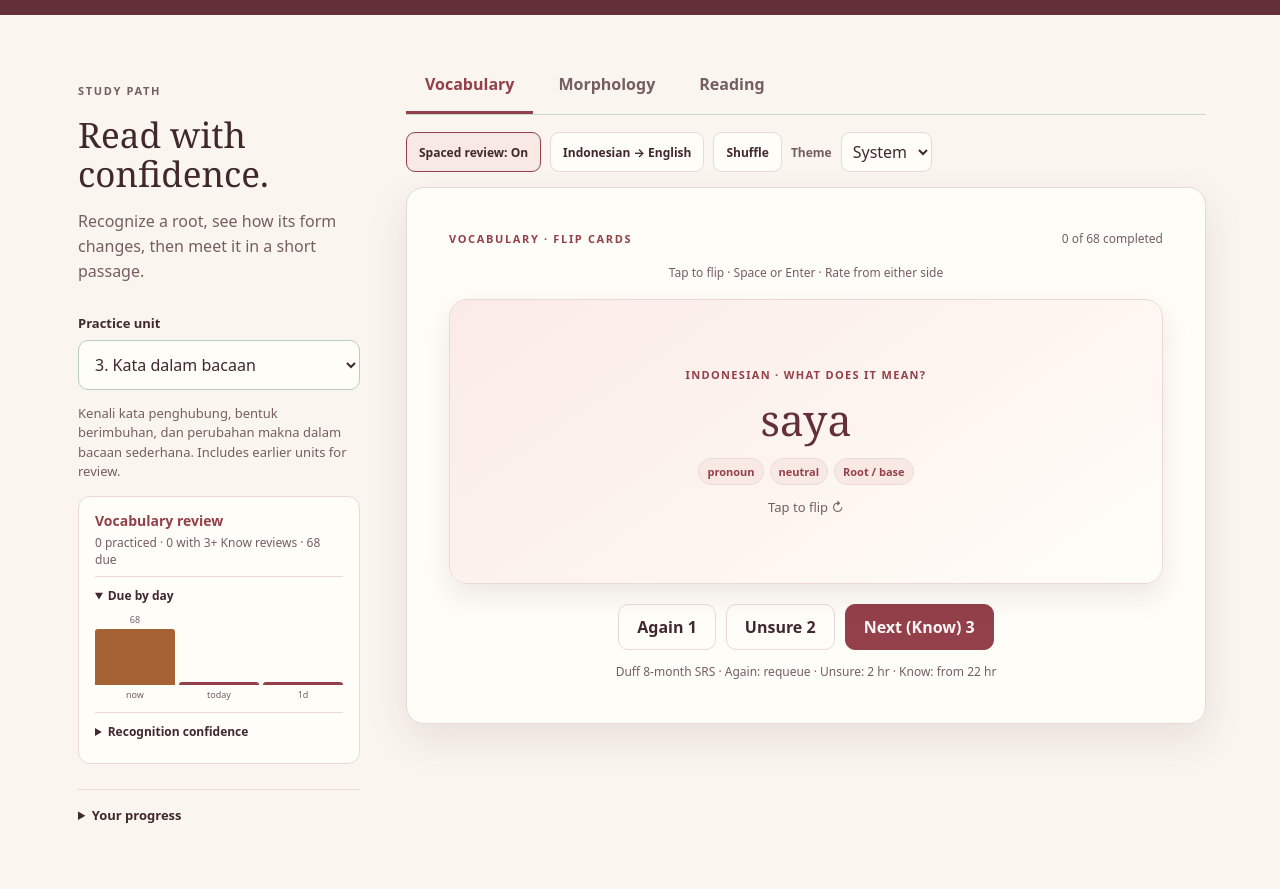
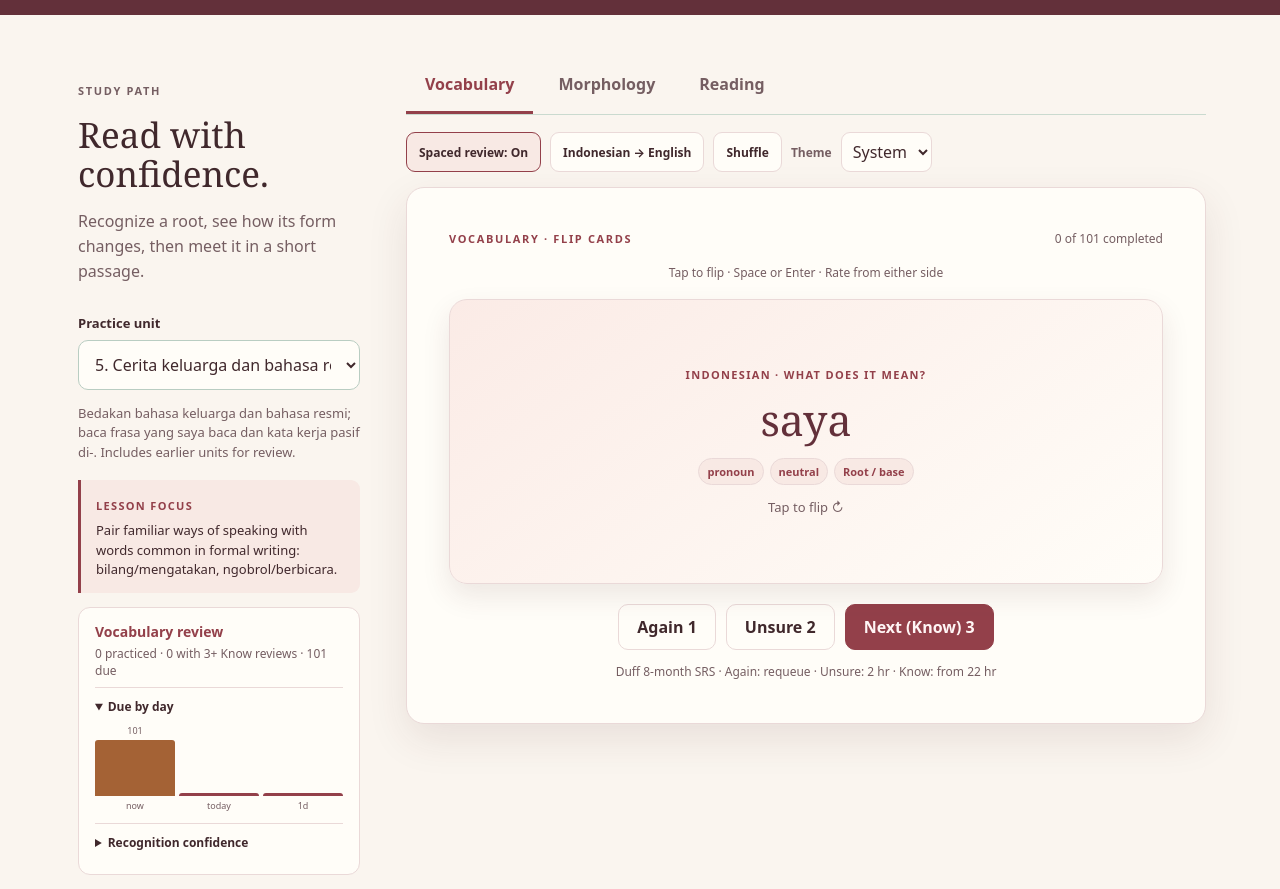
Before and after one commit to hutima/indonesian_study, a website with bundled scripts: page index.html in a window 1280 px wide. Shown: the part 63-952 px from the top of the page. Built offline with nearby package versions, Linux system fonts and the light colour scheme.

Commit message:
Add textbook-informed Indonesian bridge lessons

```diff
--- a/app.js
+++ b/app.js
@@ -7,6 +7,7 @@ import { advanceSelection } from './navigation.js';
 const panel = document.querySelector('#study-panel');
 const select = document.querySelector('#unit-select');
 const description = document.querySelector('#unit-description');
+const guide = document.querySelector('#lesson-guide');
 const status = document.querySelector('#offline-status');
 const analytics = document.querySelector('#vocab-analytics');
 const toolbar = document.querySelector('#vocab-toolbar');
@@ -90,6 +91,12 @@ function head(label, count) {
   panel.append(header);
 }
 
+function renderGuide() {
+  const text = UNITS[unitIndex].guide?.[mode];
+  guide.hidden = !text;
+  guide.replaceChildren();
+  if (text) add(guide, node('strong', '', 'LESSON FOCUS'), node('p', '', text));
+}
 function nextItem() {
   const items = pool();
   const next = advanceSelection(itemIndex, items.length, unitIndex, UNITS.length);
@@ -98,7 +105,7 @@ function nextItem() {
     unitIndex = next.unitIndex;
     select.value = String(unitIndex);
     description.textContent = UNITS[unitIndex].description + ' Includes earlier units for review.';
-    renderProgress();
+    renderProgress(); renderGuide();
   } else itemIndex = next.index;
   stepIndex = 0; chosen = null; revealed = false; translationShown = false;
   render();
@@ -240,12 +247,12 @@ function render() {
 
 UNITS.forEach((unit, index) => { const option = node('option', '', `${index + 1}. ${unit.title}`); option.value = String(index); select.append(option); });
 select.value = String(unitIndex);
-function updateUnit() { description.textContent = UNITS[unitIndex].description + ' Includes earlier units for review.'; itemIndex = startOfSelectedUnit(); stepIndex = 0; chosen = null; revealed = false; translationShown = false; startVocabDeck(); renderProgress(); render(); }
+function updateUnit() { description.textContent = UNITS[unitIndex].description + ' Includes earlier units for review.'; renderGuide(); itemIndex = startOfSelectedUnit(); stepIndex = 0; chosen = null; revealed = false; translationShown = false; startVocabDeck(); renderProgress(); render(); }
 select.addEventListener('change', () => { unitIndex = Number(select.value); updateUnit(); });
 document.querySelectorAll('[data-mode]').forEach(tab => tab.addEventListener('click', () => {
   mode = tab.dataset.mode;
   document.querySelectorAll('[data-mode]').forEach(other => { if (other === tab) other.setAttribute('aria-current', 'page'); else other.removeAttribute('aria-current'); });
-  itemIndex = startOfSelectedUnit(); stepIndex = 0; chosen = null; revealed = false; translationShown = false; render();
+  itemIndex = startOfSelectedUnit(); stepIndex = 0; chosen = null; revealed = false; translationShown = false; renderGuide(); render();
 }));
 document.querySelector('#export-button').addEventListener('click', () => {
   const url = URL.createObjectURL(new Blob([JSON.stringify(progress, null, 2)], { type: 'application/json' }));
--- a/content/manifest.js
+++ b/content/manifest.js
@@ -1,6 +1,8 @@
 import { unit01 } from './units/unit01.js';
 import { unit02 } from './units/unit02.js';
 import { unit03 } from './units/unit03.js';
+import { unit04 } from './units/unit04.js';
+import { unit05 } from './units/unit05.js';
 
-export const UNITS = [unit01, unit02, unit03];
-export const UNIT_URLS = ['./content/units/unit01.js', './content/units/unit02.js', './content/units/unit03.js'];
+export const UNITS = [unit01, unit02, unit03, unit04, unit05];
+export const UNIT_URLS = ['./content/units/unit01.js', './content/units/unit02.js', './content/units/unit03.js', './content/units/unit04.js', './content/units/unit05.js'];
--- /dev/null
+++ b/content/units/unit04.js
@@ -0,0 +1,50 @@
+// Original practice informed by the grammar progression of textbook Topic 1.
+export const unit04 = {
+  id: 'id-stage2-unit04', title: 'Kesehatan dan saran', level: 4,
+  description: 'Baca pesan keluarga tentang kesehatan, kenali kata kerja meN-, lalu pahami saran dan perintah.',
+  guide: {
+    vocabulary: 'Recognize useful health words and distinguish roots from the verbs you actually see in writing.',
+    morphology: 'meN- often forms an active verb with an object; its surface shape changes with the root. In a direct instruction, the prefix can disappear.',
+    reading: 'Follow a short family message first; look for advice, cause, and the person doing each action.'
+  },
+  vocabulary: [
+    { id:'id-u04-voc-sehat',unitId:'id-stage2-unit04',form:'sehat',meaning:'healthy',pos:'adjective',register:'neutral',kind:'root',example:'Ayah sudah sehat kembali.' },
+    { id:'id-u04-voc-sakit',unitId:'id-stage2-unit04',form:'sakit',meaning:'sick; painful',pos:'adjective',register:'neutral',kind:'root',example:'Perutnya sakit sejak pagi.' },
+    { id:'id-u04-voc-perut',unitId:'id-stage2-unit04',form:'perut',meaning:'stomach; belly',pos:'noun',register:'neutral',kind:'root',example:'Perut Rani terasa tidak nyaman.' },
+    { id:'id-u04-voc-makanan',unitId:'id-stage2-unit04',form:'makanan',meaning:'food',pos:'noun',register:'neutral',kind:'derived',root:'makan',example:'Makanan itu terlalu pedas.' },
+    { id:'id-u04-voc-minum',unitId:'id-stage2-unit04',form:'minum',meaning:'drink (verb)',pos:'verb',register:'neutral',kind:'root',example:'Rani minum air putih.' },
+    { id:'id-u04-voc-air-putih',unitId:'id-stage2-unit04',form:'air putih',meaning:'plain drinking water',pos:'noun',register:'neutral',kind:'root',example:'Ibu menyuruh Rani minum air putih.' },
+    { id:'id-u04-voc-jaga',unitId:'id-stage2-unit04',form:'jaga',meaning:'watch over; guard (root)',pos:'verb',register:'neutral',kind:'root',example:'Jaga kesehatanmu saat bepergian.' },
+    { id:'id-u04-voc-menjaga',unitId:'id-stage2-unit04',form:'menjaga',meaning:'look after; maintain',pos:'verb',register:'neutral',kind:'derived',root:'jaga',example:'Ibu menjaga kesehatannya dengan berjalan kaki.' },
+    { id:'id-u04-voc-kurang',unitId:'id-stage2-unit04',form:'kurang',meaning:'less; lacking',pos:'adjective',register:'neutral',kind:'root',example:'Tidurnya kurang semalam.' },
+    { id:'id-u04-voc-mengurangi',unitId:'id-stage2-unit04',form:'mengurangi',meaning:'reduce something',pos:'verb',register:'formal',kind:'derived',root:'kurang',example:'Dokter menyarankan Rani mengurangi makanan pedas.' },
+    { id:'id-u04-voc-hindar',unitId:'id-stage2-unit04',form:'hindar',meaning:'avoid (root)',pos:'verb',register:'neutral',kind:'root',example:'Ia berusaha menghindari makanan pedas.' },
+    { id:'id-u04-voc-menghindari',unitId:'id-stage2-unit04',form:'menghindari',meaning:'avoid something',pos:'verb',register:'formal',kind:'derived',root:'hindar',example:'Rani menghindari makanan yang terlalu pedas.' },
+    { id:'id-u04-voc-hindari',unitId:'id-stage2-unit04',form:'hindari',meaning:'avoid it! (instruction)',pos:'verb',register:'formal',kind:'derived',root:'hindar',example:'Hindari makanan pedas untuk sementara.',note:'Imperative form without meN-; -i remains attached.' },
+    { id:'id-u04-voc-saran',unitId:'id-stage2-unit04',form:'saran',meaning:'advice; suggestion',pos:'noun',register:'neutral',kind:'root',example:'Ibu memberi Rani saran sederhana.' },
+    { id:'id-u04-voc-menyarankan',unitId:'id-stage2-unit04',form:'menyarankan',meaning:'recommend; suggest something',pos:'verb',register:'formal',kind:'derived',root:'saran',example:'Dokter menyarankan istirahat sehari.' },
+    { id:'id-u04-voc-istirahat',unitId:'id-stage2-unit04',form:'istirahat',meaning:'rest; take a break',pos:'verb',register:'neutral',kind:'root',example:'Rani istirahat di rumah hari ini.' },
+    { id:'id-u04-voc-pedas',unitId:'id-stage2-unit04',form:'pedas',meaning:'spicy',pos:'adjective',register:'neutral',kind:'root',example:'Sambal ini sangat pedas.' }
+  ],
+  morphology: [
+    {id:'id-u04-morph-menjaga',unitId:'id-stage2-unit04',form:'menjaga',context:'Ibu menjaga kesehatan keluarganya.',root:'jaga',affixes:['meN-'],process:'meN- forms an active verb; the subject Ibu looks after the object kesehatan keluarganya.',meaning:'Ibu looks after the family’s health.',steps:[
+      {prompt:'Apa yang dilakukan Ibu dalam kalimat ini?',choices:['She looks after her family’s health.','Her family’s health looks after her.','She becomes healthy accidentally.'],answer:'She looks after her family’s health.',focus:'semantic',explanation:'menjaga describes Ibu doing the action to kesehatan keluarganya.'},
+      {prompt:'Apa fungsi awalan meN- di sini?',choices:['Forms an active verb with Ibu as the doer.','Forms a noun for a health problem.','Makes keluarganya the doer.'],answer:'Forms an active verb with Ibu as the doer.',focus:'semantic',explanation:'The root jaga becomes the active verb menjaga. The root’s j is retained.'}
+    ]},
+    {id:'id-u04-morph-mengurangi',unitId:'id-stage2-unit04',form:'mengurangi',context:'Rani mengurangi makanan pedas.',root:'kurang',affixes:['meN-','-i'],process:'The derived verb means actively make something less; the initial k of kurang disappears after meng-.',meaning:'Rani cuts back on spicy food.',steps:[
+      {prompt:'Apa perubahan makna dari kurang ke mengurangi?',choices:['From “less/lacking” to “reduce something.”','From “less” to “be reduced by someone.”','From “less” to “a reduction” (noun).'],answer:'From “less/lacking” to “reduce something.”',focus:'semantic',explanation:'Rani actively reduces the amount of spicy food; makanan pedas is what she reduces.'},
+      {prompt:'Apa yang terjadi pada bunyi awal k dalam kurang?',choices:['It disappears in mengurangi.','It stays unchanged.','It becomes p.'],answer:'It disappears in mengurangi.',explanation:'With this root, meN- surfaces as meng- and the initial k drops.'}
+    ]},
+    {id:'id-u04-morph-menghindari',unitId:'id-stage2-unit04',form:'menghindari',context:'Rani menghindari sambal untuk sementara.',root:'hindar',affixes:['meN-','-i'],process:'meN-...-i forms an active verb taking an object: Rani avoids sambal.',meaning:'Rani avoids sambal for now.',steps:[
+      {prompt:'Apa hubungan Rani dengan sambal di sini?',choices:['Rani deliberately avoids it.','Rani serves it to someone.','Rani is avoided by it.'],answer:'Rani deliberately avoids it.',focus:'semantic',explanation:'The active verb menghindari acts on sambal as its object.'},
+      {prompt:'Dalam saran langsung “Hindari sambal!”, apa yang berubah?',choices:['meN- disappears, but -i remains.','di- replaces meN-.','The word turns into a noun.'],answer:'meN- disappears, but -i remains.',focus:'semantic',explanation:'Direct imperatives can drop the active meN- prefix: menghindari → hindari.'}
+    ]},
+    {id:'id-u04-morph-menyarankan',unitId:'id-stage2-unit04',form:'menyarankan',context:'Dokter menyarankan istirahat.',root:'saran',affixes:['meN-','-kan'],process:'meN-...-kan forms a verb meaning give or recommend a suggestion; the initial s of saran drops after meny-.',meaning:'The doctor recommends rest.',steps:[
+      {prompt:'Apa peran dokter pada “menyarankan istirahat”?',choices:['The doctor recommends rest.','The doctor receives advice from rest.','The doctor is the advice itself.'],answer:'The doctor recommends rest.',focus:'semantic',explanation:'menyarankan means to recommend something; the doctor is the source of the recommendation.'}
+    ]}
+  ],
+  readings:[{id:'id-u04-reading-pesan',unitId:'id-stage2-unit04',title:'Pesan Ibu untuk Rani',text:'Rani merasa sakit perut setelah makan siang. Ia memberi tahu ibunya lewat pesan. Ibu menyarankan Rani minum air putih dan istirahat. “Hindari makanan pedas dulu,” tulis Ibu. Rani mengikuti saran itu. Sore harinya, perutnya mulai terasa lebih baik.',translation:'Rani feels stomach pain after lunch. She tells her mother by message. Her mother recommends that Rani drink plain water and rest. “Avoid spicy food for now,” her mother writes. Rani follows the advice. By the afternoon, her stomach begins to feel better.',questions:[
+    {id:'id-u04-readq-cause',unitId:'id-stage2-unit04',prompt:'Mengapa Rani mengirim pesan kepada ibunya?',choices:['Karena perutnya sakit.','Karena ia ingin membeli sambal.','Karena ibunya pergi ke sekolah.'],answer:'Karena perutnya sakit.',explanation:'The first two sentences say Rani has stomach pain and tells her mother.'},
+    {id:'id-u04-readq-advice',unitId:'id-stage2-unit04',prompt:'Apa saran Ibu kepada Rani?',choices:['Minum air putih dan istirahat.','Makan lebih banyak sambal.','Pergi bekerja sore hari.'],answer:'Minum air putih dan istirahat.',explanation:'Ibu explicitly suggests water and rest; she also says to avoid spicy food.'}
+  ]}]
+};
--- /dev/null
+++ b/content/units/unit05.js
@@ -0,0 +1,48 @@
+// Original practice informed by textbook Topics 2–3 (family, register, passive).
+export const unit05 = {
+  id:'id-stage2-unit05',title:'Cerita keluarga dan bahasa resmi',level:5,
+  description:'Bedakan bahasa keluarga dan bahasa resmi; baca frasa yang saya baca dan kata kerja pasif di-.',
+  guide:{
+    vocabulary:'Pair familiar ways of speaking with words common in formal writing: bilang/mengatakan, ngobrol/berbicara.',
+    morphology:'A yang clause can describe a noun: pesan yang saya baca means the message that I read. With saya as the doer, the verb follows saya without meN-. Compare pesan itu dibaca Ibu.',
+    reading:'Read the family conversation, then notice how the same event appears in a short formal notice.'
+  },
+  vocabulary:[
+    {id:'id-u05-voc-bilang',unitId:'id-stage2-unit05',form:'bilang',meaning:'say; tell (conversational)',pos:'verb',register:'informal',kind:'root',example:'Ibu bilang acaranya mulai jam tujuh.'},
+    {id:'id-u05-voc-kata',unitId:'id-stage2-unit05',form:'kata',meaning:'word; saying (root)',pos:'noun',register:'neutral',kind:'root',example:'Saya tidak tahu arti kata ini.'},
+    {id:'id-u05-voc-mengatakan',unitId:'id-stage2-unit05',form:'mengatakan',meaning:'state; say (formal)',pos:'verb',register:'formal',kind:'derived',root:'kata',example:'Panitia mengatakan bahwa acara dimulai pukul tujuh.',note:'Common in formal reports; bilang is more conversational.'},
+    {id:'id-u05-voc-ngobrol',unitId:'id-stage2-unit05',form:'ngobrol',meaning:'chat; have a conversation',pos:'verb',register:'informal',kind:'root',example:'Kami ngobrol setelah makan malam.'},
+    {id:'id-u05-voc-bicara',unitId:'id-stage2-unit05',form:'bicara',meaning:'speak; talk',pos:'verb',register:'neutral',kind:'root',example:'Saya bicara dengan Tante Rina.'},
+    {id:'id-u05-voc-berbicara',unitId:'id-stage2-unit05',form:'berbicara',meaning:'speak; converse (formal)',pos:'verb',register:'formal',kind:'derived',root:'bicara',example:'Ketua kelompok berbicara kepada para tamu.'},
+    {id:'id-u05-voc-keluarga',unitId:'id-stage2-unit05',form:'keluarga',meaning:'family',pos:'noun',register:'neutral',kind:'root',example:'Keluarga kami berkumpul hari Minggu.'},
+    {id:'id-u05-voc-kumpul',unitId:'id-stage2-unit05',form:'kumpul',meaning:'gather (root)',pos:'verb',register:'neutral',kind:'root',example:'Kami akan berkumpul di rumah Nenek.'},
+    {id:'id-u05-voc-berkumpul',unitId:'id-stage2-unit05',form:'berkumpul',meaning:'gather together',pos:'verb',register:'neutral',kind:'derived',root:'kumpul',example:'Semua sepupu berkumpul di rumah Nenek.'},
+    {id:'id-u05-voc-undang',unitId:'id-stage2-unit05',form:'undang',meaning:'invite (root)',pos:'verb',register:'neutral',kind:'root',example:'Ibu mengundang saudara-saudaranya.'},
+    {id:'id-u05-voc-undangan',unitId:'id-stage2-unit05',form:'undangan',meaning:'invitation',pos:'noun',register:'neutral',kind:'derived',root:'undang',example:'Undangan itu dikirim kemarin.'},
+    {id:'id-u05-voc-dikirim',unitId:'id-stage2-unit05',form:'dikirim',meaning:'is/was sent',pos:'verb',register:'neutral',kind:'derived',root:'kirim',example:'Pesan itu dikirim oleh Ibu.'},
+    {id:'id-u05-voc-dibaca',unitId:'id-stage2-unit05',form:'dibaca',meaning:'is/was read',pos:'verb',register:'neutral',kind:'derived',root:'baca',example:'Pengumuman itu dibaca oleh para tamu.'},
+    {id:'id-u05-voc-kan',unitId:'id-stage2-unit05',form:'kan',meaning:'right?; as you know (conversational particle)',pos:'particle',register:'informal',kind:'root',example:'Acara mulai jam tujuh, kan?',note:'This stand-alone particle differs from the attached verb suffix -kan.'},
+    {id:'id-u05-voc-pengumuman',unitId:'id-stage2-unit05',form:'pengumuman',meaning:'announcement',pos:'noun',register:'formal',kind:'derived',root:'umum',example:'Pengumuman itu ditulis dalam bahasa resmi.'},
+    {id:'id-u05-voc-hadir',unitId:'id-stage2-unit05',form:'hadir',meaning:'present; attend',pos:'verb',register:'formal',kind:'root',example:'Para tamu diminta hadir pukul tujuh.'}
+  ],
+  morphology:[
+    {id:'id-u05-morph-mengatakan',unitId:'id-stage2-unit05',form:'mengatakan',context:'Ibu mengatakan bahwa acara dimulai pukul tujuh.',root:'kata',affixes:['meN-','-kan'],process:'The root kata (word/saying) becomes a formal transitive verb: state or say something. Its initial k drops after meng-.',meaning:'Ibu states that the event begins at seven.',steps:[
+      {prompt:'Apa fungsi bentuk mengatakan di sini?',choices:['States the information in a formal register.','Names a single word.','Means the event has been announced by someone.'],answer:'States the information in a formal register.',focus:'semantic',explanation:'mengatakan is a formal verb for saying something; in family conversation bilang is often more natural.'},
+      {prompt:'Bagaimana hubungan kata dan mengatakan?',choices:['The noun root becomes a verb meaning to say/state.','The root becomes a place.','The root becomes a passive verb with di-.'],answer:'The noun root becomes a verb meaning to say/state.',focus:'semantic',explanation:'meN-...-kan derives a verb from kata; the root’s k is omitted in meng- + kata + -kan.'}
+    ]},
+    {id:'id-u05-morph-dikirim',unitId:'id-stage2-unit05',form:'dikirim',context:'Undangan itu dikirim oleh Ibu.',root:'kirim',affixes:['di-'],process:'Attached di- forms a passive: the invitation is the thing sent; Ibu is named as the sender by oleh.',meaning:'The invitation was sent by Mother.',steps:[
+      {prompt:'Apa yang berubah dari mengirim ke dikirim?',choices:['The invitation becomes the subject of a passive clause.','The invitation becomes the person sending.','The verb describes a location.'],answer:'The invitation becomes the subject of a passive clause.',focus:'semantic',explanation:'In the passive, undangan itu is what was sent; oleh Ibu names the agent.'}
+    ]},
+    {id:'id-u05-morph-baca',unitId:'id-stage2-unit05',form:'baca',context:'Pesan yang saya baca datang dari Nenek.',root:'baca',affixes:[],process:'After first-person agent saya in this yang clause, the verb appears without meN-. The phrase identifies the message I read.',meaning:'the message that I read',steps:[
+      {prompt:'Dalam “pesan yang saya baca”, siapa yang membaca?',choices:['Saya.','Pesan.','Nenek.'],answer:'Saya.',focus:'semantic',explanation:'The first-person pronoun saya is the reader; yang saya baca describes pesan.'},
+      {prompt:'Mengapa bentuknya “yang saya baca” di sini?',choices:['The message is described as what I read; saya comes before the bare verb.','It means the message read me.','The prefix di- marks a location.'],answer:'The message is described as what I read; saya comes before the bare verb.',focus:'semantic',explanation:'In this construction, the object pesan is brought forward and the first-person agent precedes the verb without meN-.'}
+    ]},
+    {id:'id-u05-morph-undangan',unitId:'id-stage2-unit05',form:'undangan',context:'Undangan dari Nenek sudah datang.',root:'undang',affixes:['-an'],process:'-an forms a noun for the result or object associated with inviting: an invitation.',meaning:'an invitation from Grandmother',steps:[
+      {prompt:'Apa yang berubah ketika undang menjadi undangan?',choices:['The verb “invite” becomes the noun “invitation.”','It becomes “the person who invites.”','It becomes “was invited” (passive).'],answer:'The verb “invite” becomes the noun “invitation.”',focus:'semantic',explanation:'Undangan is the invitation itself, not a passive verb or the person who sends it.'}
+    ]}
+  ],
+  readings:[{id:'id-u05-reading-keluarga',unitId:'id-stage2-unit05',title:'Pesan keluarga dan pengumuman',text:'Nenek mengirim pesan kepada keluarganya. “Minggu ini kita makan bersama di rumahku. Kalian bisa datang jam tujuh, kan?” Ibu membaca pesan itu dan bilang kepada Rani bahwa mereka akan datang. Sore harinya, Rani melihat pengumuman untuk semua tamu: “Pertemuan keluarga dimulai pukul tujuh. Para tamu diminta hadir tepat waktu.”',translation:'Grandmother sends a message to her family. “This Sunday we are eating together at my house. You can come at seven, right?” Mother reads the message and tells Rani that they will come. That afternoon, Rani sees an announcement for all the guests: “The family gathering begins at seven. Guests are requested to arrive on time.”',questions:[
+    {id:'id-u05-readq-register',unitId:'id-stage2-unit05',prompt:'Bagian mana memakai bahasa lebih resmi?',choices:['Pengumuman untuk para tamu.','Pesan singkat Nenek.','Pertanyaan “kan?” dari Nenek.'],answer:'Pengumuman untuk para tamu.',explanation:'The announcement uses terms such as pertemuan, pukul, para tamu, and diminta hadir.'},
+    {id:'id-u05-readq-event',unitId:'id-stage2-unit05',prompt:'Kapan keluarga diminta datang?',choices:['Pukul tujuh.','Pukul enam.','Besok pagi.'],answer:'Pukul tujuh.',explanation:'Both Nenek’s message and the formal announcement say the gathering starts at seven.'}
+  ]}]
+};
--- a/index.html
+++ b/index.html
@@ -22,6 +22,7 @@
       <label for="unit-select">Practice unit</label>
       <select id="unit-select"></select>
       <div id="unit-description" class="unit-description"></div>
+      <section id="lesson-guide" class="lesson-guide" aria-label="Lesson focus"></section>
       <div id="vocab-analytics" class="vocab-analytics" aria-label="Vocabulary progress"></div>
       <details class="data-tools"><summary>Your progress</summary>
         <p>Progress stays in this browser. Export a backup before clearing browser data.</p>
--- a/sw.js
+++ b/sw.js
@@ -1,5 +1,5 @@
 // Offline shell. The app supplies the content module URLs after registration.
-const CACHE = 'indonesian-study-v3';
+const CACHE = 'indonesian-study-v4';
 const SHELL = [
   './', './index.html', './app.js', './app.css', './progress.js', './vocab-deck.js', './vocab-charts.js', './navigation.js',
   './js/domain/srs/constants.js', './js/domain/srs/scheduler.js', './js/utils/helpers.js',
```
Also changed, not shown: docs/curriculum/textbook-roadmap.md (added, +29 -0 lines), scripts/validate-content.mjs (+6 -1 lines), tests/content.test.mjs (+6 -1 lines), README.md, app.css.
